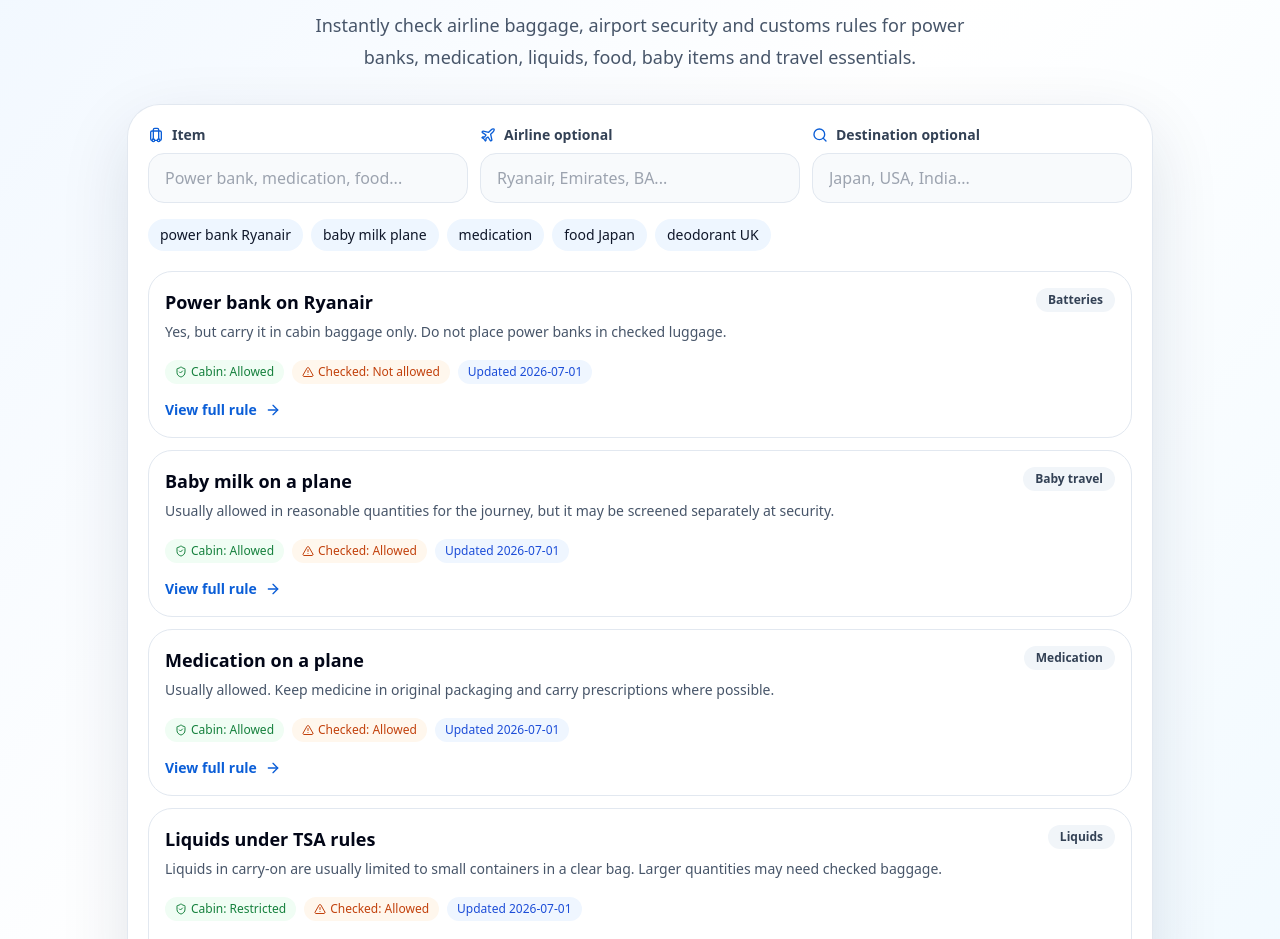
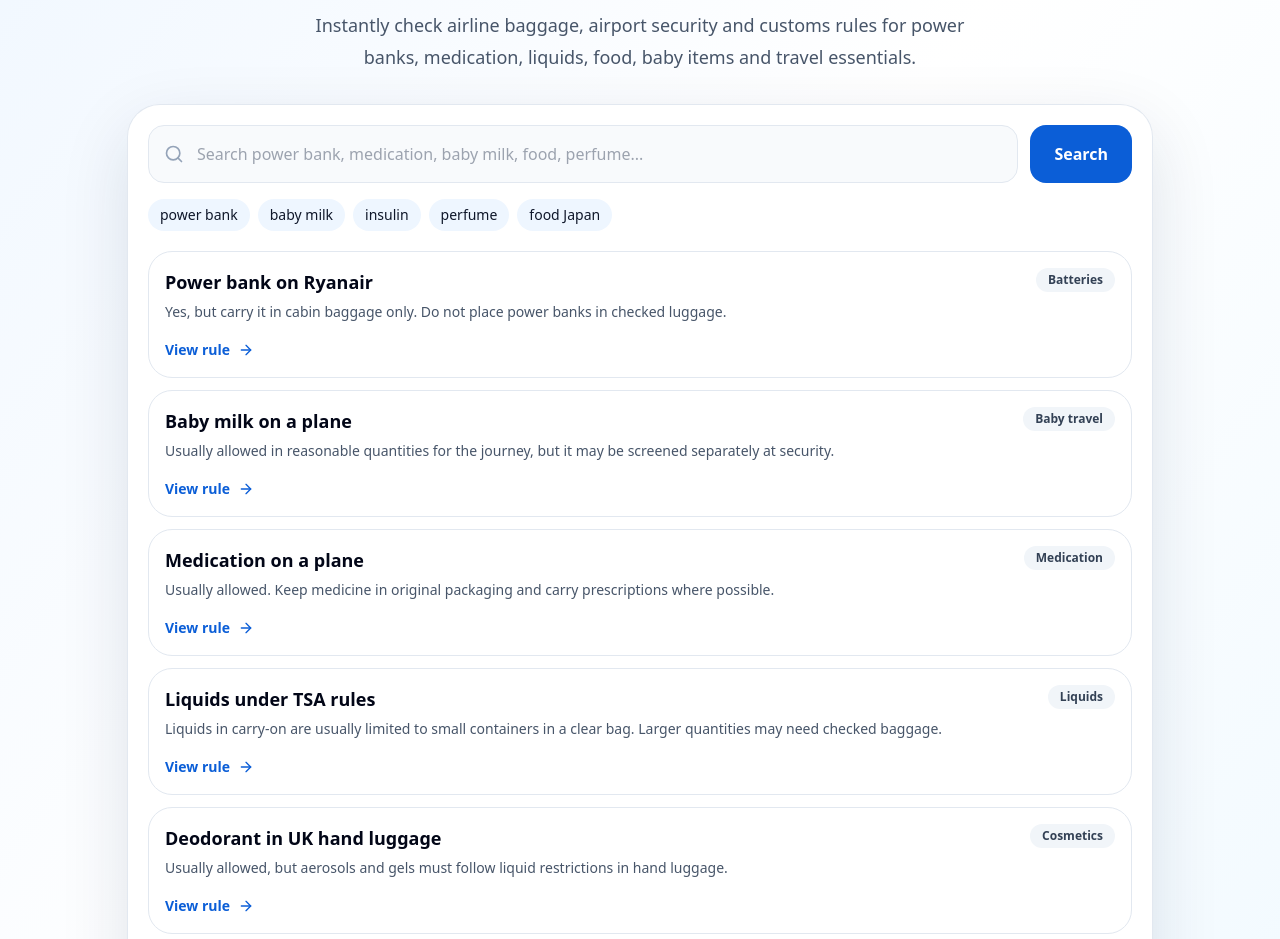
Before and after one commit to gauravmehta2702/canibringitnow-v2, a Next.js app: page / in a window 1280 px wide. Shown: the part 373-1312 px from the top of the page. Built offline with nearby package versions, Linux system fonts and the light colour scheme.

Commit message:
Upgrade search experience

```diff
--- a/src/components/SearchBox.tsx
+++ b/src/components/SearchBox.tsx
@@ -1,62 +1,106 @@
 'use client';
 
 import { useMemo, useState } from 'react';
-import { AlertTriangle, ArrowRight, Luggage, Plane, Search, ShieldCheck } from 'lucide-react';
+import { ArrowRight, Luggage, Plane, Search } from 'lucide-react';
 import { rules } from '@/data/rules';
 
 export default function SearchBox() {
-  const [item, setItem] = useState('');
-  const [airline, setAirline] = useState('');
-  const [destination, setDestination] = useState('');
+  const [query, setQuery] = useState('');
 
   const results = useMemo(() => {
-    const query = [item, airline, destination].join(' ').toLowerCase().trim();
-    if (!query) return rules.slice(0, 4);
-    const words = query.split(/\s+/).filter(Boolean);
-    return rules.filter((rule) => {
-      const haystack = [rule.item, rule.category, rule.shortAnswer, rule.warning || '', ...rule.tags].join(' ').toLowerCase();
-      return haystack.includes(query) || words.some((word) => haystack.includes(word));
-    }).slice(0, 6);
-  }, [item, airline, destination]);
+    const q = query.toLowerCase().trim();
+
+    if (!q) return rules.slice(0, 6);
+
+    return rules
+      .filter((rule) =>
+        [rule.item, rule.category, rule.shortAnswer, ...rule.tags]
+          .join(' ')
+          .toLowerCase()
+          .includes(q) ||
+        q
+          .split(' ')
+          .filter(Boolean)
+          .some((word) =>
+            [rule.item, rule.category, rule.shortAnswer, ...rule.tags]
+              .join(' ')
+              .toLowerCase()
+              .includes(word)
+          )
+      )
+      .slice(0, 8);
+  }, [query]);
+
+  const submitSearch = () => {
+    const q = query.trim();
+    if (q) {
+      window.location.href = `/search?q=${encodeURIComponent(q)}`;
+    }
+  };
 
   return (
     <div className="mx-auto mt-8 max-w-5xl rounded-[2rem] bg-white p-4 text-left shadow-soft ring-1 ring-slate-200 md:p-5">
-      <div className="grid gap-3 md:grid-cols-3">
-        <label className="block">
-          <span className="mb-2 flex items-center gap-2 text-sm font-semibold text-slate-700"><Luggage className="h-4 w-4 text-brand-600" />Item</span>
-          <input value={item} onChange={(e) => setItem(e.target.value)} placeholder="Power bank, medication, food..." className="w-full rounded-2xl border border-slate-200 bg-slate-50 px-4 py-3 text-base outline-none focus:border-brand-500 focus:bg-white" />
-        </label>
-        <label className="block">
-          <span className="mb-2 flex items-center gap-2 text-sm font-semibold text-slate-700"><Plane className="h-4 w-4 text-brand-600" />Airline optional</span>
-          <input value={airline} onChange={(e) => setAirline(e.target.value)} placeholder="Ryanair, Emirates, BA..." className="w-full rounded-2xl border border-slate-200 bg-slate-50 px-4 py-3 text-base outline-none focus:border-brand-500 focus:bg-white" />
-        </label>
-        <label className="block">
-          <span className="mb-2 flex items-center gap-2 text-sm font-semibold text-slate-700"><Search className="h-4 w-4 text-brand-600" />Destination optional</span>
-          <input value={destination} onChange={(e) => setDestination(e.target.value)} placeholder="Japan, USA, India..." className="w-full rounded-2xl border border-slate-200 bg-slate-50 px-4 py-3 text-base outline-none focus:border-brand-500 focus:bg-white" />
-        </label>
+      <div className="flex flex-col gap-3 md:flex-row">
+        <div className="relative flex-1">
+          <Search className="absolute left-4 top-1/2 h-5 w-5 -translate-y-1/2 text-slate-400" />
+          <input
+            value={query}
+            onChange={(e) => setQuery(e.target.value)}
+            onKeyDown={(e) => {
+              if (e.key === 'Enter') submitSearch();
+            }}
+            placeholder="Search power bank, medication, baby milk, food, perfume..."
+            className="w-full rounded-2xl border border-slate-200 bg-slate-50 py-4 pl-12 pr-4 text-base outline-none focus:border-brand-500 focus:bg-white"
+          />
+        </div>
+
+        <button
+          onClick={submitSearch}
+          className="rounded-2xl bg-brand-600 px-6 py-4 font-bold text-white transition hover:bg-brand-700"
+        >
+          Search
+        </button>
       </div>
 
       <div className="mt-4 flex flex-wrap gap-2 text-sm">
-        {['power bank Ryanair', 'baby milk plane', 'medication', 'food Japan', 'deodorant UK'].map((example) => (
-          <button key={example} onClick={() => { setItem(example); setAirline(''); setDestination(''); }} className="rounded-full bg-brand-50 px-3 py-1.5 font-medium text-brand-700 hover:bg-brand-100">{example}</button>
+        {['power bank', 'baby milk', 'insulin', 'perfume', 'food Japan'].map((example) => (
+          <button
+            key={example}
+            onClick={() => setQuery(example)}
+            className="rounded-full bg-brand-50 px-3 py-1.5 font-medium text-brand-700 hover:bg-brand-100"
+          >
+            {example}
+          </button>
         ))}
       </div>
 
       <div className="mt-5 grid gap-3">
         {results.map((rule) => (
-          <a key={rule.slug} href={`/rules/${rule.slug}/`} className="rounded-3xl border border-slate-200 p-4 transition hover:border-brand-500 hover:bg-brand-50">
+          <a
+            key={rule.slug}
+            href={`/rules/${rule.slug}/`}
+            className="rounded-3xl border border-slate-200 p-4 transition hover:border-brand-500 hover:bg-brand-50"
+          >
             <div className="flex flex-col gap-3 md:flex-row md:items-start md:justify-between">
-              <div><p className="text-lg font-bold text-slate-950">{rule.item}</p><p className="mt-1 text-sm leading-6 text-slate-600">{rule.shortAnswer}</p></div>
-              <span className="w-fit rounded-full bg-slate-100 px-3 py-1 text-xs font-semibold text-slate-700">{rule.category}</span>
+              <div>
+                <p className="text-lg font-bold text-slate-950">{rule.item}</p>
+                <p className="mt-1 text-sm leading-6 text-slate-600">{rule.shortAnswer}</p>
+              </div>
+              <span className="w-fit rounded-full bg-slate-100 px-3 py-1 text-xs font-semibold text-slate-700">
+                {rule.category}
+              </span>
             </div>
-            <div className="mt-4 flex flex-wrap gap-2 text-xs">
-              <span className="inline-flex items-center gap-1 rounded-full bg-green-50 px-2.5 py-1 font-medium text-green-700"><ShieldCheck className="h-3 w-3" /> Cabin: {rule.cabin}</span>
-              <span className="inline-flex items-center gap-1 rounded-full bg-orange-50 px-2.5 py-1 font-medium text-orange-700"><AlertTriangle className="h-3 w-3" /> Checked: {rule.checked}</span>
-              <span className="inline-flex items-center gap-1 rounded-full bg-blue-50 px-2.5 py-1 font-medium text-blue-700">Updated {rule.updated}</span>
+
+            <div className="mt-4 inline-flex items-center gap-2 text-sm font-semibold text-brand-600">
+              View rule <ArrowRight className="h-4 w-4" />
             </div>
-            <div className="mt-4 inline-flex items-center gap-2 text-sm font-semibold text-brand-600">View full rule <ArrowRight className="h-4 w-4" /></div>
           </a>
         ))}
+      </div>
+
+      <div className="mt-4 flex flex-wrap gap-3 text-xs text-slate-500">
+        <span className="inline-flex items-center gap-1"><Luggage className="h-3 w-3" /> Cabin & checked baggage</span>
+        <span className="inline-flex items-center gap-1"><Plane className="h-3 w-3" /> Airline and travel rules</span>
       </div>
     </div>
   );
```
